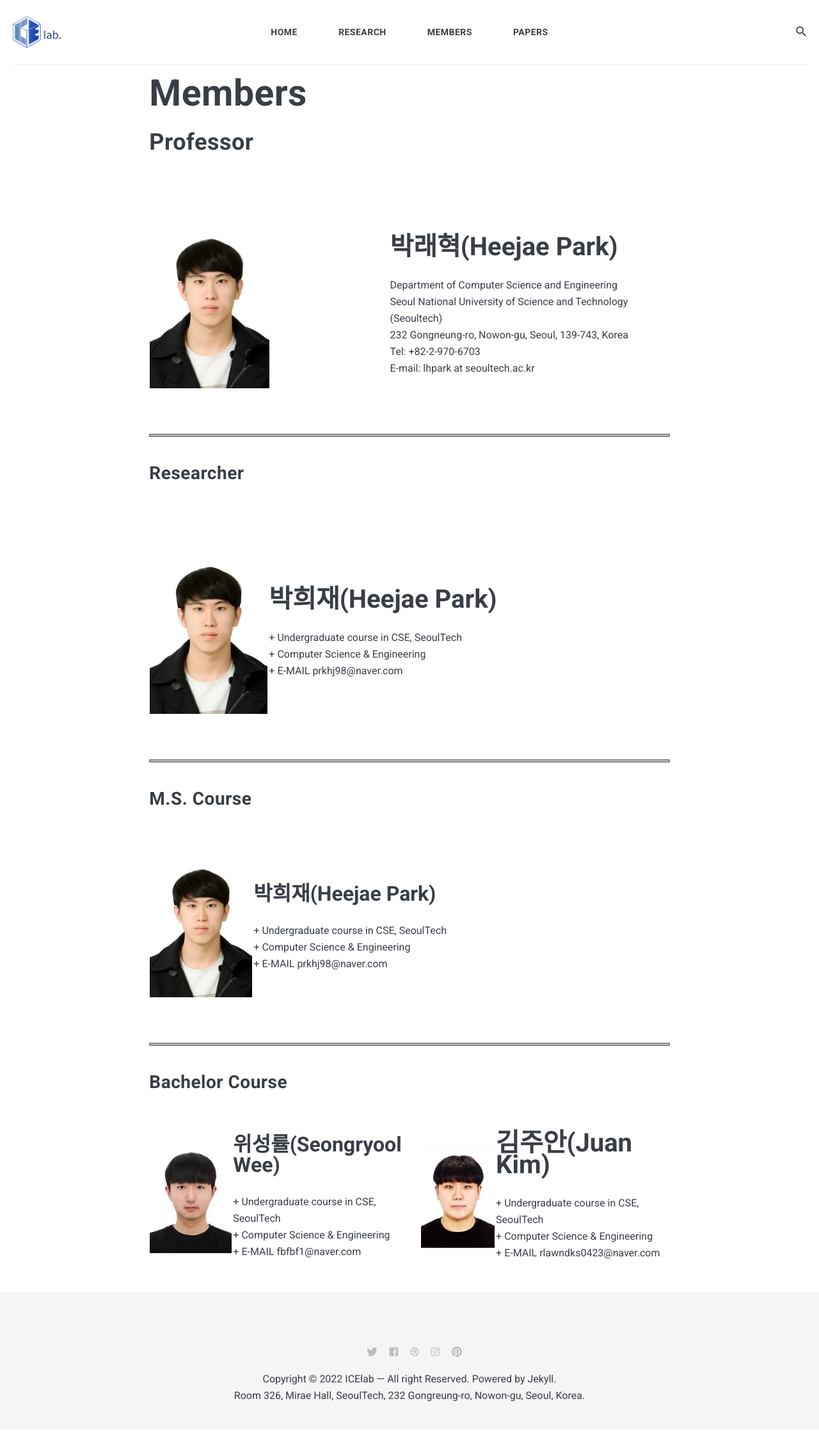
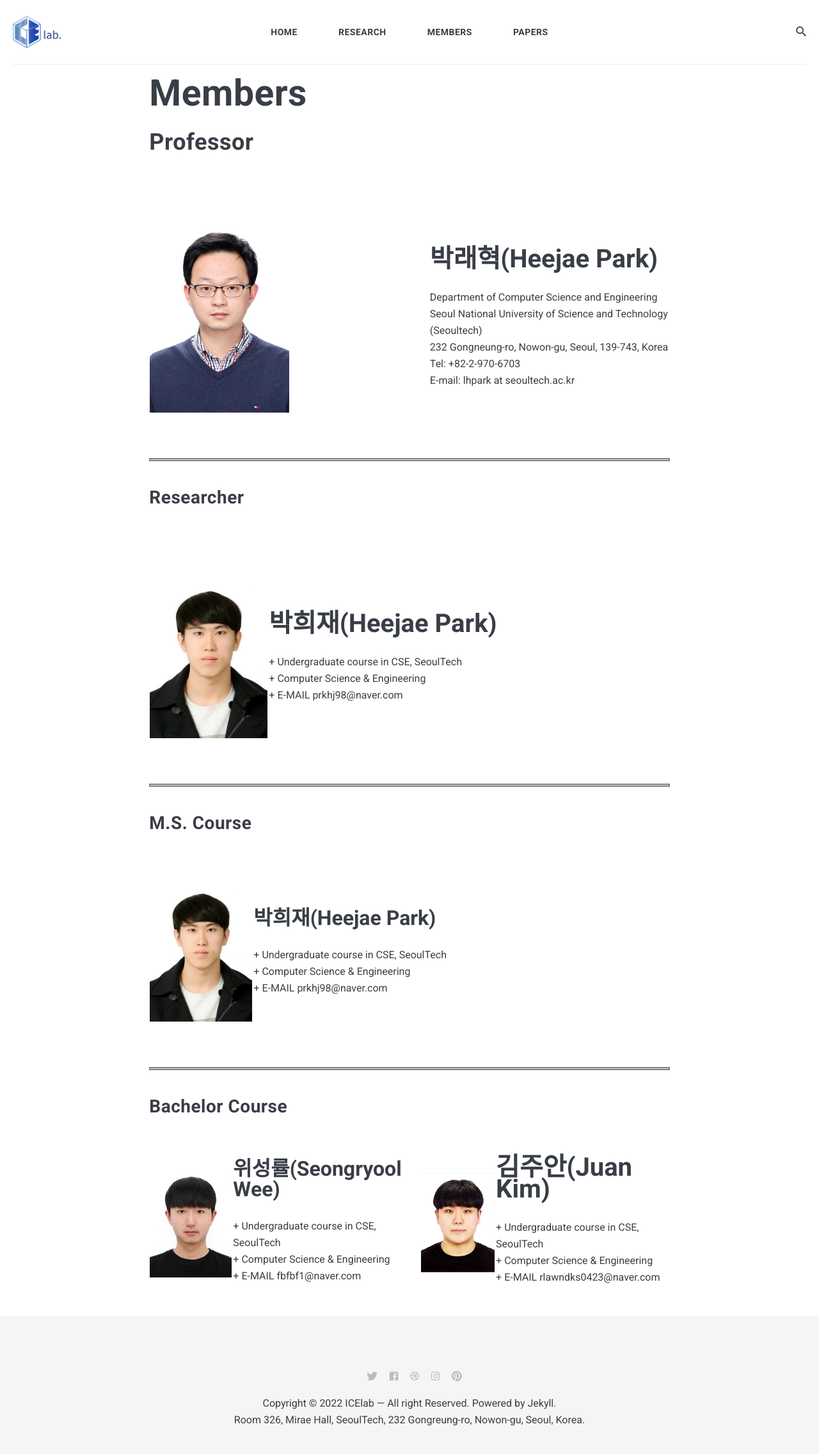
Before and after one commit to icelab-2020/HeeJaeMon123.github.io, a Jekyll site: the page built from _pages/01_members.md, in a window 1280 px wide. Shown: the whole page at 64% size. Built offline with Jekyll 4.4.1, drawn with Linux system fonts in a browser that asks for light colours; nearby versions of some CDN libraries; before the commit the page ends 2235 px from its top, so only the background shows below that.

Commit message:
Update 01_members.md

```diff
--- a/_pages/01_members.md
+++ b/_pages/01_members.md
@@ -9,7 +9,7 @@
 
 | <img width=400/>   |    |
 |:---|:---|
-| ![iot]({{site.baseurl}}/images/hj.jpg){: width="50%" height="50%"} | <b><span style="font-size:250%">박래혁(Heejae Park)</span></b><br><br> Department of Computer Science and Engineering  <br>  Seoul National University of Science and Technology (Seoultech) <br>  232 Gongneung-ro, Nowon-gu, Seoul, 139-743, Korea <br> Tel: +82-2-970-6703  <br>  E-mail: lhpark at seoultech.ac.kr |
+| ![iot]({{site.baseurl}}/images/lh.jpg){: width="50%" height="50%"} | <b><span style="font-size:250%">박래혁(Heejae Park)</span></b><br><br> Department of Computer Science and Engineering  <br>  Seoul National University of Science and Technology (Seoultech) <br>  232 Gongneung-ro, Nowon-gu, Seoul, 139-743, Korea <br> Tel: +82-2-970-6703  <br>  E-mail: lhpark at seoultech.ac.kr |
 
 <hr style="border:2px solid gray">
 
```
